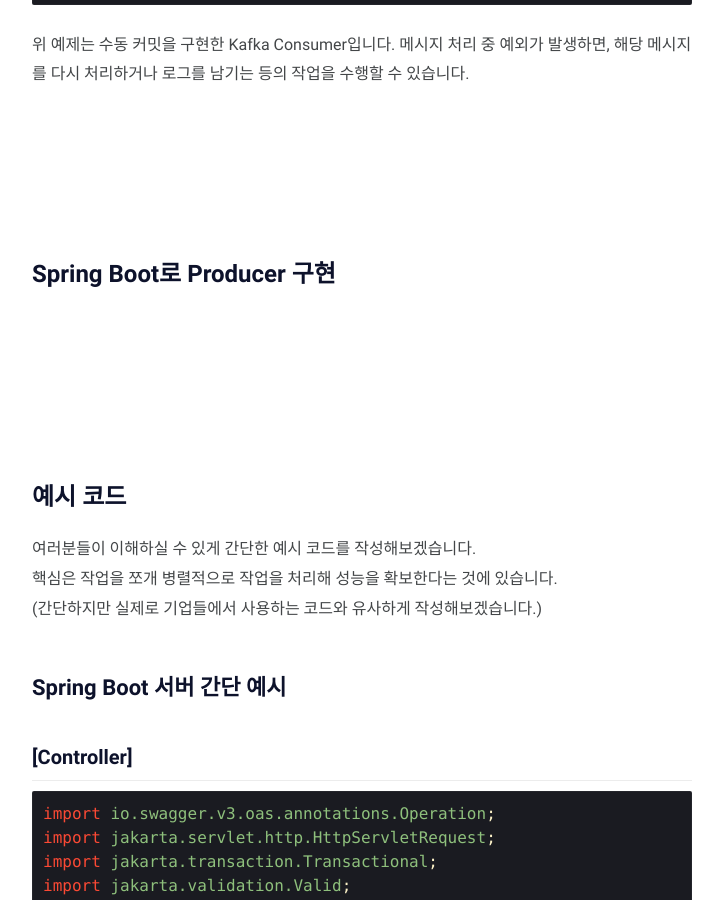
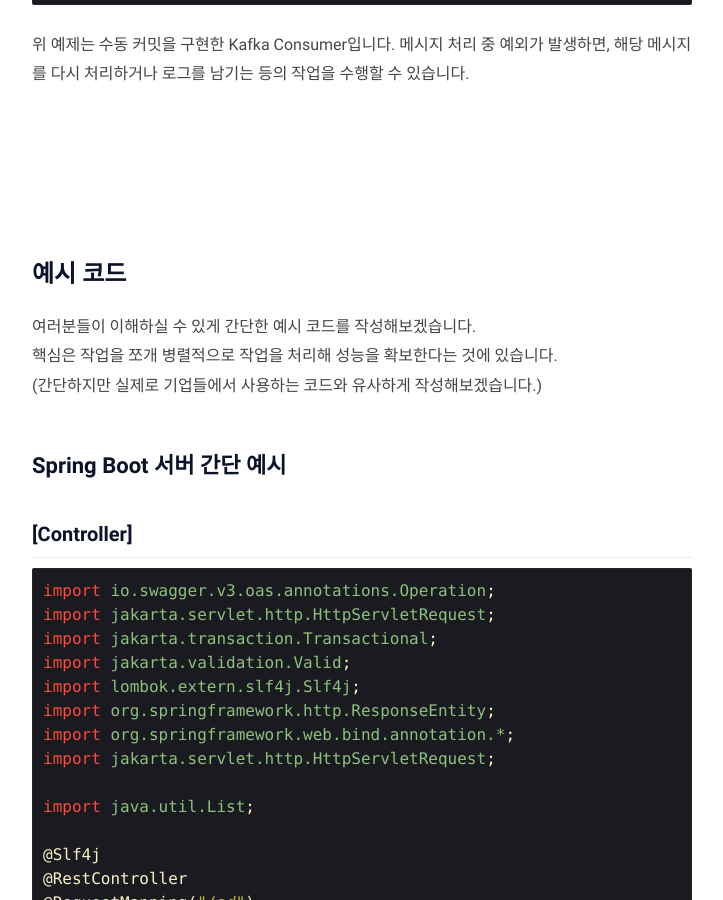
Before and after one commit to jd6186/jd6186.github.io, a Jekyll site: the page built from _posts/BackEnd/Java/2024-07-29-MakeKafkaCluster.md, in a window 1280 px wide and 900 px high, scrolled down 10422 px. Shown: the whole window, without its empty margins (278-1001 px from the left). Built offline with Jekyll 4.4.1, drawn with Linux system fonts in a browser that asks for light colours; comment, search, counter and statistics services are not loaded.

Commit message:
feat: 불필요 내용 삭제

```diff
--- a/_posts/BackEnd/Java/2024-07-29-MakeKafkaCluster.md
+++ b/_posts/BackEnd/Java/2024-07-29-MakeKafkaCluster.md
@@ -365,12 +365,6 @@ public class KafkaConsumerService {
 <br/><br/><br/><br/>
 
 
-
-# Spring Boot로 Producer 구현
-<br/><br/><br/><br/>
-
-
-
 # 예시 코드
 여러분들이 이해하실 수 있게 간단한 예시 코드를 작성해보겠습니다.<br/>
 핵심은 작업을 쪼개 병렬적으로 작업을 처리해 성능을 확보한다는 것에 있습니다.<br/>
```
